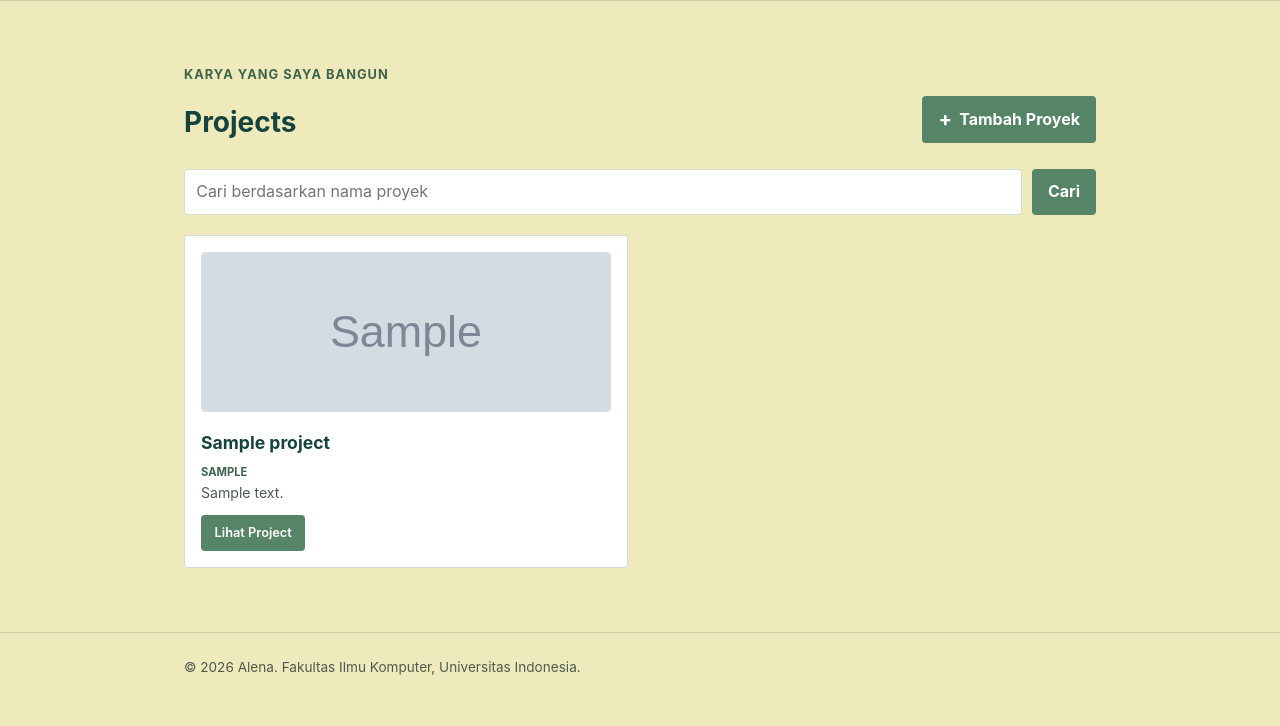
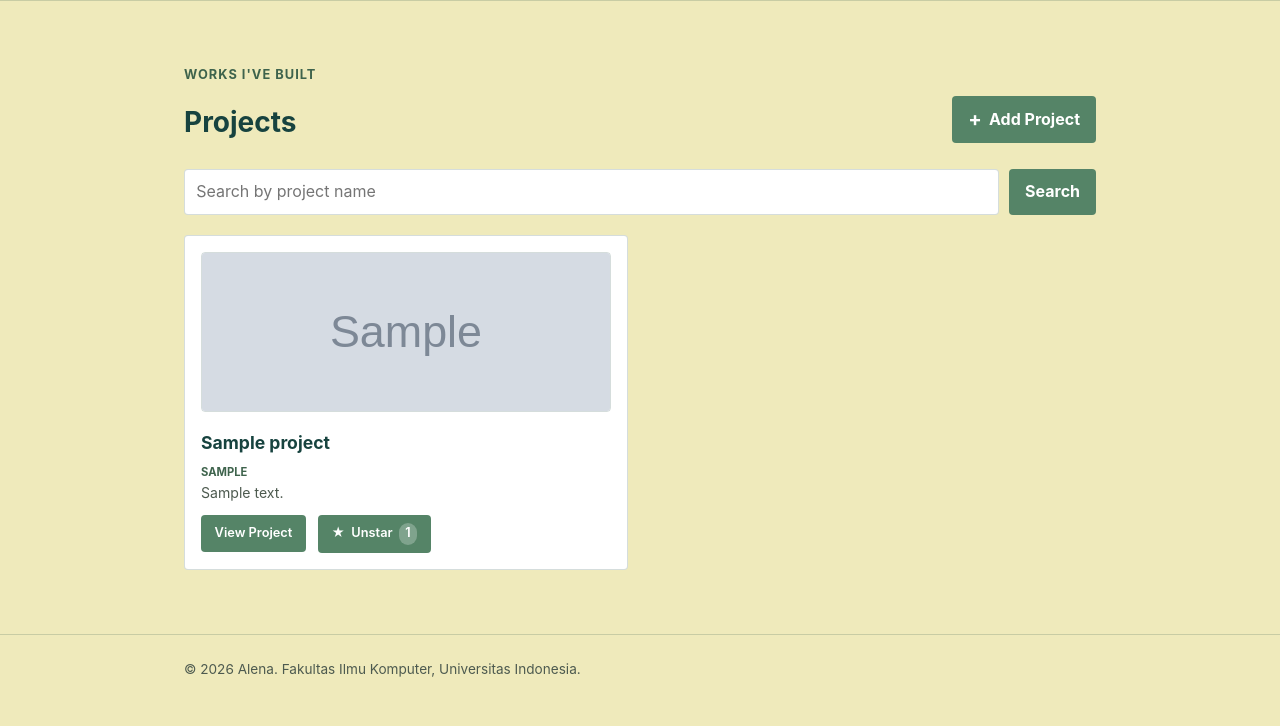
Before and after one commit to alena-aura/myportofolio, a Django app: page /projects/ in a window 1280 px wide. Shown: the part 74-800 px from the top of the page. Run offline with Django 5.2, Linux system fonts and the light colour scheme; a user stored in the database is signed in; tables that the repository leaves empty hold one stand-in row (values such as "Sample post"); grey boxes marked "Sample" are stand-in pictures.

Commit message:
COMPLETE TUTORIAL 4

```diff
--- a/main/models.py
+++ b/main/models.py
@@ -1,4 +1,5 @@
 import uuid
+from django.contrib.auth.models import User
 from django.db import models
 
 class Experience(models.Model):
@@ -44,5 +45,11 @@ class Project(models.Model):
     category = models.CharField(max_length=100, blank=True, default="")
     date_added = models.DateField(auto_now_add=True)
 
+    # Add the field below: one project can be starred by many users,
+    # and one user can star many projects
+    starred_by = models.ManyToManyField(
+        User, related_name="starred_projects", blank=True
+    )
+
     def __str__(self):
         return self.title
--- a/main/urls.py
+++ b/main/urls.py
@@ -13,7 +13,8 @@ from main.views import (
     get_experience_json,
     register,
     login_user,
-    logout_user
+    logout_user,
+    toggle_star
 )
 
 
@@ -24,14 +25,20 @@ urlpatterns = [
     path("projects/add/", create_project, name="create_project"),
     path("experience/", show_experience, name="show_experience"),
     path("experience/add/", create_experience, name="create_experience"),
-    path("experience/<uuid:experience_id>/edit/", edit_experience, name="edit_experience"), # Gunakan <int:experience_id> jika id berupa integer
+    path("experience/<uuid:experience_id>/edit/", edit_experience, name="edit_experience"),
     path("experience/<uuid:experience_id>/delete/", delete_experience, name="delete_experience"),
     path("api/experience/", get_experience_json, name="get_experience_json"),
     path("interest/", show_interest, name="show_interest"),
     path("projects/", show_projects, name="show_projects"),
     path("api/projects/", get_projects_json, name="get_projects_json"),
-    path("projects/<uuid:project_id>/delete/", delete_project, name="delete_project"),
+    path("projects/<int:project_id>/delete/", delete_project, name="delete_project"),
+    path("projects/<int:project_id>/star/", toggle_star, name="toggle_star"),
     path("register/", register, name="register"),
     path("login/", login_user, name="login"),
     path("logout/", logout_user, name="logout"),
+    path(
+    "projects/<uuid:project_id>/star/",
+    toggle_star,
+    name="toggle_star",
+),
 ]
--- a/main/views.py
+++ b/main/views.py
@@ -1,3 +1,5 @@
+from django.contrib.auth.decorators import login_required
+from django.core.exceptions import PermissionDenied
 from django.contrib import messages
 from django.core import serializers
 from django.http import HttpResponse
@@ -23,8 +25,6 @@ def show_main(request):
     }
     return render(request, "index.html", context)
 
-
-
 def show_experience(request):
     json_response = get_experience_json(request)
     experiences = serializers.deserialize(
@@ -48,9 +48,15 @@ def show_interest(request):
     }
     return render(request, 'interest.html', context)
 
+@login_required(login_url="/login/")
 def create_project(request):
+    # These two lines are what you add in this step.
+    # Check whether the logged-in account is the superuser (admin/you);
+    # if it is not, stop the request with a 403.
+    if not request.user.is_superuser:
+        raise PermissionDenied
+
     form = ProjectForm(request.POST or None)
-
     if request.method == "POST" and form.is_valid():
         form.save()
         messages.success(request, "Proyek baru berhasil ditambahkan!")
@@ -86,9 +92,10 @@ def get_projects_json(request):
     if title_query:
         projects = projects.filter(title__icontains=title_query)
 
-    projects_json = serializers.serialize("json", projects)
+    projects_json = serializers.serialize("json", projects, use_natural_foreign_keys=True )
     return HttpResponse(projects_json, content_type="application/json")
 
+@login_required(login_url="/login/")
 def delete_project(request, project_id):
     project = get_object_or_404(Project, pk=project_id)
     if request.method == "POST":
@@ -168,3 +175,18 @@ def logout_user(request):
     response = redirect("main:show_main")
     response.delete_cookie('last_login')
     return response
+
+# No is_superuser check: any logged-in account may give a star
+@login_required(login_url="/login/")
+def toggle_star(request, project_id):
+    project = get_object_or_404(Project, pk=project_id)
+
+    if request.method == "POST":
+        # If this account has already starred it, remove the star.
+        # If not, add one.
+        if request.user in project.starred_by.all():
+            project.starred_by.remove(request.user)
+        else:
+            project.starred_by.add(request.user)
+
+    return redirect("main:show_projects")
--- a/static/css/style.css
+++ b/static/css/style.css
@@ -1078,3 +1078,25 @@ select {
     font-size: 16px;
     cursor: pointer;
 }
+
+.star-form {
+    display: inline;
+}
+
+.button-star {
+    display: inline-flex;
+    align-items: center;
+    gap: 0.4rem;
+    background: var(--ink);
+}
+
+.button-star.is-starred {
+    background: var(--accent);
+}
+
+.star-count {
+    padding: 0.05rem 0.4rem;
+    border-radius: 999px;
+    background: rgba(255, 255, 255, 0.25);
+    font-size: 0.8rem;
+}
--- /dev/null
+++ b/templates/components/project_star.html
@@ -0,0 +1,10 @@
+<form method="post" action="{% url 'main:toggle_star' project.id %}" class="star-form">
+    {% csrf_token %}
+    <button type="submit"
+            class="button button-star{% if user in project.starred_by.all %} is-starred{% endif %}"
+            title="{% if project.starred_by.all %}Starred by {{ project.starred_by.all|join:', ' }}{% else %}Be the first to star{% endif %}">
+        <span aria-hidden="true">★</span>
+        {% if user in project.starred_by.all %}Unstar{% else %}Star{% endif %}
+        <span class="star-count">{{ project.starred_by.count }}</span>
+    </button>
+</form>
--- a/templates/project.html
+++ b/templates/project.html
@@ -6,14 +6,16 @@
     <main>
         <section class="experience-section" id="experience">
             <div class="container">
-                <p class="section-kicker">Karya yang saya bangun</p>
+                <p class="section-kicker">Works I've built</p>
                 <div class="project-header">
                     <h1>Projects</h1>
-                    <a href="{% url 'main:create_project' %}"
-                       class="button project-add-button">
-                        <span aria-hidden="true">+</span>
-                        Tambah Proyek
-                    </a>
+                    {% if user.is_superuser %}
+                        <a href="{% url 'main:create_project' %}"
+                           class="button project-add-button">
+                            <span aria-hidden="true">+</span>
+                            Add Project
+                        </a>
+                    {% endif %}
                 </div>
                 <form method="get"
                       action="{% url 'main:show_projects' %}"
@@ -21,17 +23,17 @@
                     <input type="search"
                            name="title"
                            value="{{ title_query }}"
-                           placeholder="Cari berdasarkan nama proyek"
+                           placeholder="Search by project name"
                            class="project-search__input"
-                           aria-label="Cari berdasarkan nama proyek">
-                    <button type="submit" class="button">Cari</button>
+                           aria-label="Search by project name">
+                    <button type="submit" class="button">Search</button>
                 </form>
                 <div class="experience-grid project-grid">
                     {% for project in project_list %}
                         <article class="experience-card">
                             {% if project.project_image_url %}
                                 <img src="{{ project.project_image_url }}"
-                                     alt="Gambar {{ project.title }}"
+                                     alt="Image of {{ project.title }}"
                                      class="project-image">
                             {% endif %}
                             <h2>{{ project.title }}</h2>
@@ -40,17 +42,20 @@
                             <div class="project-card-actions">
                                 <div class="project-actions">
                                     {% if project.project_url %}
-                                        <a href="{{ project.project_url }}" class="button">Lihat Project</a>
+                                        <a href="{{ project.project_url }}" class="button">View Project</a>
                                     {% endif %}
-                                    {% include "components/project_delete_modal.html" with project=project %}
+                                    {% include "components/project_star.html" with project=project %}
+                                    {% if user.is_superuser %}
+                                        {% include "components/project_delete_modal.html" with project=project %}
+                                    {% endif %}
                                 </div>
                             </div>
                         </article>
                     {% empty %}
                         {% if title_query %}
-                            <p class="empty-state">Tidak ada proyek dengan nama tersebut.</p>
+                            <p class="empty-state">No projects found with that name.</p>
                         {% else %}
-                            <p class="empty-state">Belum ada proyek yang ditambahkan.</p>
+                            <p class="empty-state">No projects have been added yet.</p>
                         {% endif %}
                     {% endfor %}
                 </div>
```
Also changed, not shown: main/migrations/0005_project_starred_by.py (added), portofolio/views.py (line endings or trailing spaces).
